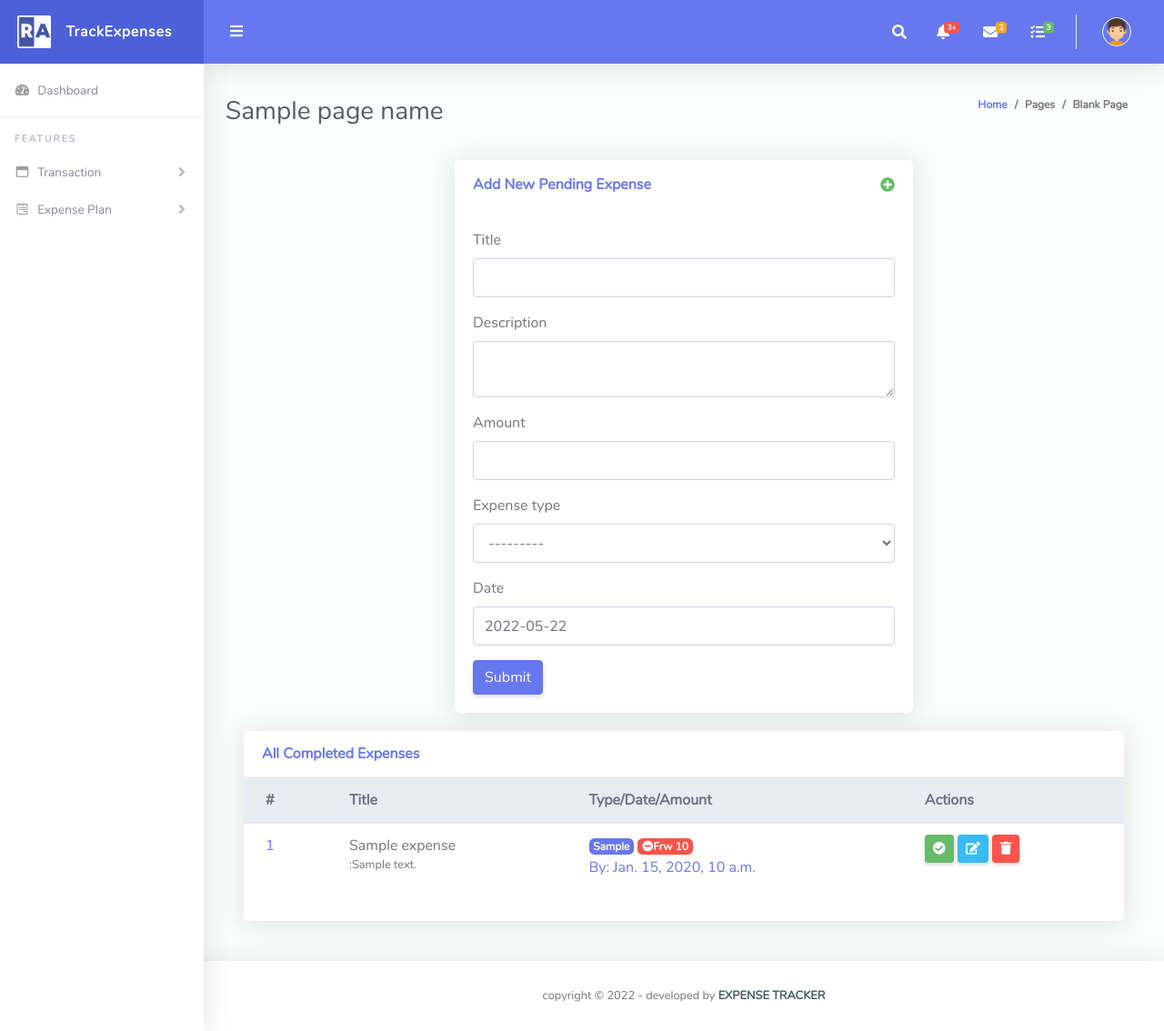
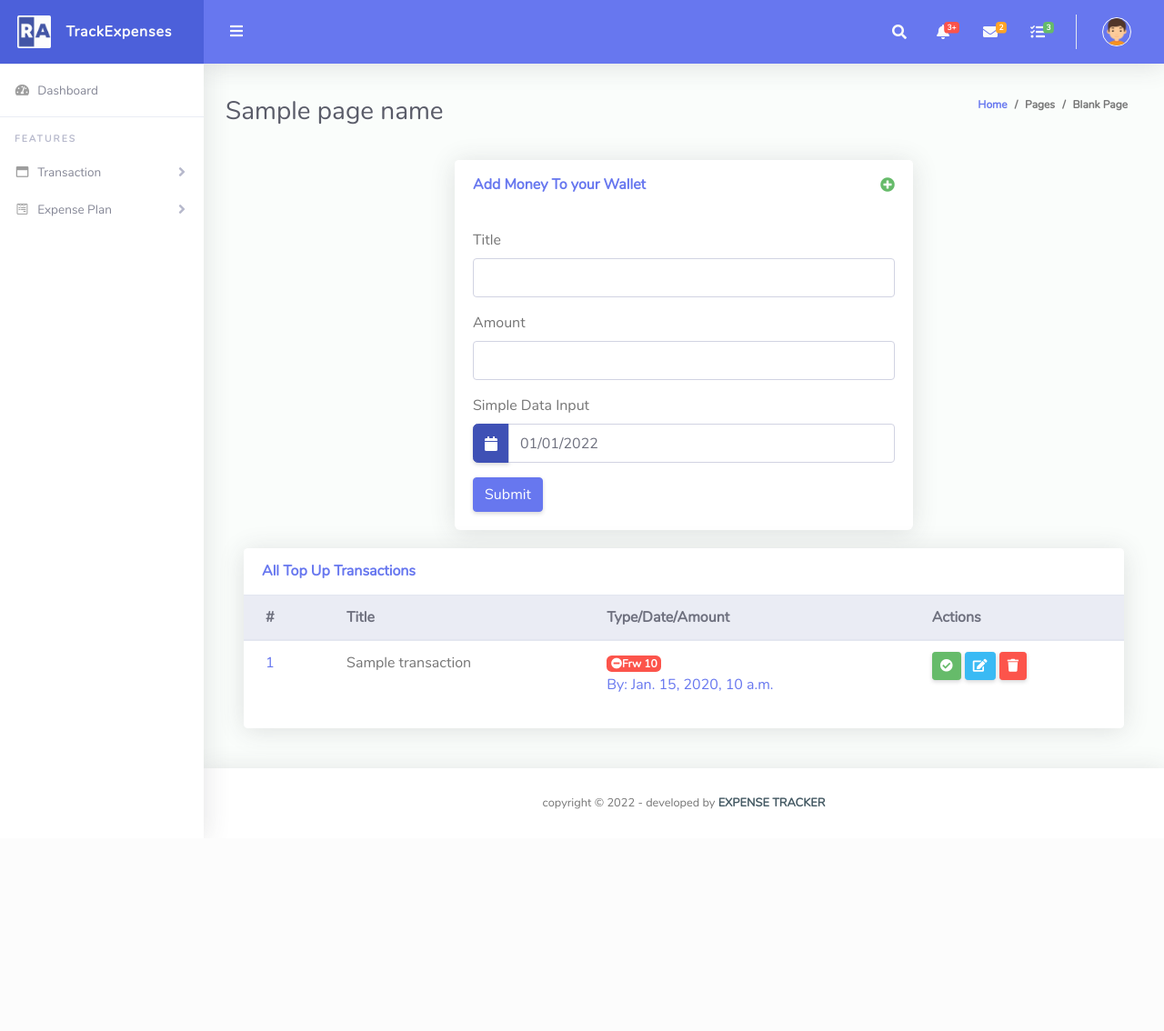
Before and after one commit to danielerat/Expense_Tracker, a Django app: template expenses/templates/expenses/topup.html in a window 1280 px wide. Shown: the whole page at 91% size. After the commit the page ends 890 px from the top, so only its background shows below. Run offline with Django 4.2, Linux system fonts and the light colour scheme; tables that the repository leaves empty hold one stand-in row (values such as "Sample post"); the template is opened without the code that fills it: values that come from a table or form of the project are taken from there, most other values are stand-ins (such as "Sample title", 1, 10 or a date in 2020); some libraries are stand-ins or nearby versions.

Commit message:
Create the dabt table and get data from debts to see who owns me money and stuff

```diff
--- a/expenses/admin.py
+++ b/expenses/admin.py
@@ -1,5 +1,5 @@
 from django.contrib import admin
-from .models import TopUpTransaction,AllowedExpense, Wallet, Expense,ToDoExpense
+from .models import TopUpTransaction,AllowedExpense, Wallet, Expense,ToDoExpense,Debt
 
 # Register your models here.
 admin.site.register(AllowedExpense)
@@ -7,3 +7,4 @@
 admin.site.register(Wallet)
 admin.site.register(Expense)
 admin.site.register(ToDoExpense)
+admin.site.register(Debt)
--- a/expenses/forms.py
+++ b/expenses/forms.py
@@ -1,5 +1,6 @@
-from django.forms import ModelForm,Textarea
-from .models import ToDoExpense,Expense
+from django.forms import ModelForm, Textarea
+from .models import ToDoExpense, Expense, Debt
+
 
 class ExpenseForm(ModelForm):
     class Meta:
@@ -8,12 +9,12 @@
         widgets = {
             'description': Textarea(attrs={'rows': 2}),
         }
+
     def __init__(self, *args, **kwargs):
         super(ExpenseForm, self).__init__(*args, **kwargs)
         # The fast way
         for name, field in self.fields.items():
             field.widget.attrs.update({'class': 'form-control'})
-
 
 
 class ToDoExpenseForm(ModelForm):
@@ -23,8 +24,21 @@
         widgets = {
             'description': Textarea(attrs={'rows': 2}),
         }
+
     def __init__(self, *args, **kwargs):
         super(ToDoExpenseForm, self).__init__(*args, **kwargs)
         # The fast way
         for name, field in self.fields.items():
             field.widget.attrs.update({'class': 'form-control'})
+
+
+class TopUpForm(ModelForm):
+    class Meta:
+        model = Debt
+        fields = ['title', 'amount', 'date_expected']
+
+    def __init__(self, *args, **kwargs):
+        super(TopUpForm, self).__init__(*args, **kwargs)
+        # The fast way
+        for name, field in self.fields.items():
+            field.widget.attrs.update({'class': 'form-control'})
--- a/expenses/models.py
+++ b/expenses/models.py
@@ -4,7 +4,7 @@
 from django.core.validators import MinValueValidator
 from django.db import models
 from django.utils.timezone import now
-from django.db.models import Sum
+from datetime import date
 
 from users.models import Profile
 
@@ -93,5 +93,13 @@
     date_expected = models.DateField(default=now, null=False, blank=False)
     created = models.DateTimeField(auto_now_add=True)
     id = models.UUIDField(default=uuid.uuid4, unique=True, primary_key=True, editable=False)
+
     def __str__(self):
         return self.owner.username + '(' + str(self.amount) + ') On ' + str(self.date_expected)
+
+    @property
+    def overdue(self):
+        today = date.today()
+        if self.date_expected <= today:
+            return True
+        return False
--- a/expenses/templates/expenses/topup.html
+++ b/expenses/templates/expenses/topup.html
@@ -5,7 +5,7 @@
 {% block content %}
     <div class="card mb-4 w-50 m-auto">
         <div class="card-header py-3 d-flex flex-row align-items-center justify-content-between">
-            <h6 class="m-0 font-weight-bold text-primary">Add New Pending Expense</h6>
+            <h6 class="m-0 font-weight-bold text-primary">Add Money To your Wallet</h6>
             <span class="text-success "><i class="fas fa-plus-circle"></i></span>
 
         </div>
@@ -49,7 +49,7 @@
             <!-- Simple Tables -->
             <div class="card">
                 <div class="card-header py-3 d-flex flex-row align-items-center justify-content-between">
-                    <h6 class="m-0 font-weight-bold text-primary">All Completed Expenses</h6>
+                    <h6 class="m-0 font-weight-bold text-primary">All Top Up Transactions</h6>
                 </div>
                 <div class="table-responsive">
                     <table class="table align-items-center table-flush">
@@ -62,26 +62,32 @@
                         </tr>
                         </thead>
                         <tbody>
-                        {% for expense in expenses %}
+                        {% if transactions %}
+                            {% for t in transactions %}
+                                {% if t.overdue %}
+                                    <tr class="bg-warning text-white">
+                                        {% else %}
                                     <tr>
+                                {% endif %}
 
                             <td><a href="#">{{ forloop.counter }}</a></td>
-                                <td class="text-truncate">{{ expense.title }} <br>
-                                    <p class="small text-truncate">:{{ expense.description|slice:':40' }}</p></td>
-                                <td>
-                                    <span class="badge badge-primary">{{ expense.expense_type }}</span>
-                                    <span class="badge badge-danger"><i
-                                            class="fas fa-minus-circle"></i>Frw {{ expense.amount }}</span>
-                                    <span class="text-primary d-block">By: {{ expense.date }}</span>
+                            <td class="text-truncate">{{ t.title }} <br>
                             </td>
                             <td>
-                                    <a href="#" class="btn btn-sm btn-success"><i class="fas fa-check-circle"></i></a>
+                                        <span class="badge badge-danger"><i
+                                                class="fas fa-minus-circle"></i>Frw {{ t.amount }}</span>
+                                <span class="text-primary d-block">By: {{ t.date_expected }}</span>
+                            </td>
+                            <td>
+                                <a href="#" class="btn btn-sm btn-success"><i
+                                        class="fas fa-check-circle"></i></a>
                                 <a href="#" class="btn btn-sm btn-info"><i class="fas fa-edit"></i></a>
                                 <a href="#" class="btn btn-sm btn-danger"><i class="fas fa-trash"></i></a>
                             </td>
                             </tr>
 
                             {% endfor %}
+                        {% endif %}
                         </tbody>
                     </table>
                 </div>
--- a/expenses/urls.py
+++ b/expenses/urls.py
@@ -5,6 +5,7 @@
 urlpatterns = [
     path('', views.home, name='home'),
     path('expenses/', views.expenses, name='expenses'),
+    path('top_up_transactions/', views.top_up, name='top_up'),
     # path('home/', views.home, name='home'),
     path('pending_expense/', views.pending_expenses, name='pending_expense'),
 ]
--- a/templates/navigation.html
+++ b/templates/navigation.html
@@ -28,7 +28,7 @@
                  data-parent="#accordionSidebar">
                 <div class="bg-white py-2 collapse-inner rounded">
                     <h6 class="collapse-header">Actions</h6>
-                    <a class="collapse-item" href="alerts.html">Top Up</a>
+                    <a class="collapse-item" href="{% url 'expenses:top_up' %}">Top Up</a>
                     <a class="collapse-item" href="{% url 'expenses:expenses' %}">Expenses</a>
                     <a class="collapse-item" href="dropdowns.html">Debts</a>
                     {#                    <a class="collapse-item" href="modals.html">Modals</a>#}
```
Also changed, not shown: expenses/views.py (+25 -1 lines). Lines whose indentation alone changed are shown as unchanged.
